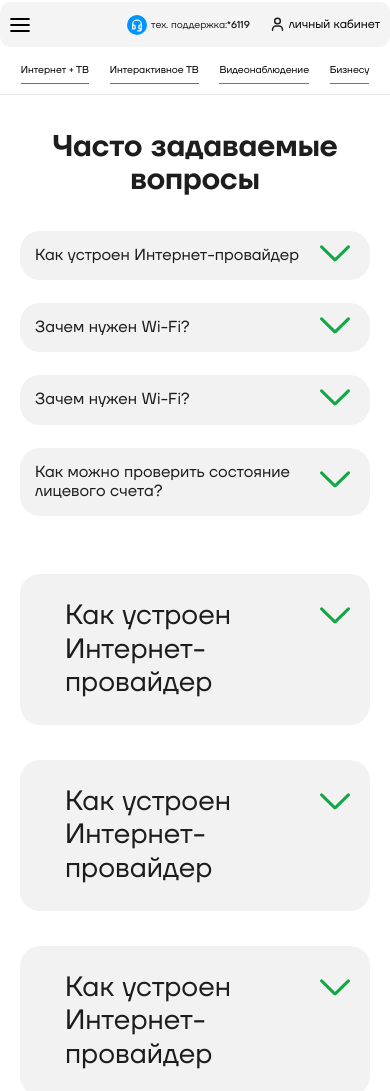
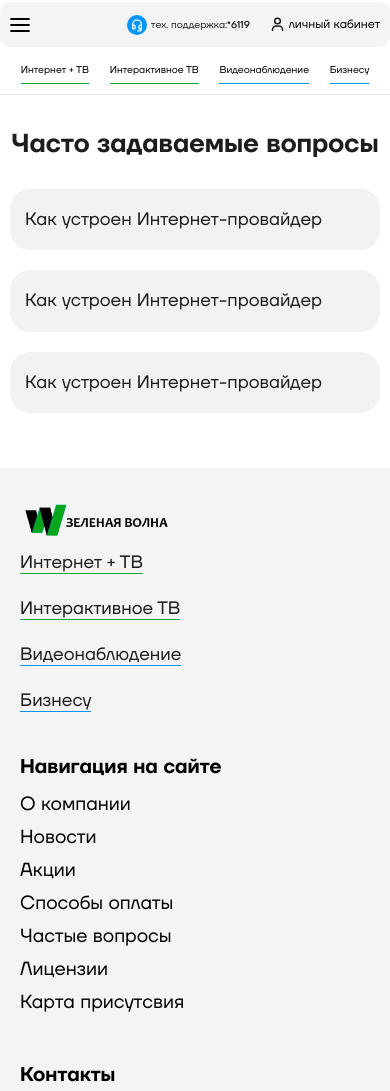
Before and after one commit to kihhmaster/GreenWave, a website: page app/questions.html in a window 390 px wide. Shown: the top 1091 px of the page. Drawn offline with nearby package versions, Linux system fonts and the light colour scheme; files that its build step writes are made by us from their sources.

Commit message:
вопросы обновил мобильную версию

```diff
--- a/app/questions.html
+++ b/app/questions.html
@@ -4,23 +4,6 @@
 <div class="section section__question">
 	<div class="container">
 		<h2 class="question__title title">Часто задаваемые вопросы</h2>
-		<details class="question__item">
-			<summary class="question__item--title">Как устроен Интернет-провайдер</summary>
-			<p class="question__item--desc">Компания "Зеленая Волна"™,  является региональным мультисервисным оператором связи на территории Тульской области. Мы оказываем услуги по подключению к глобальной сети Интернет для юридических и физических лиц, аренды каналов, проектированию и монтажу сетей связи, слаботочных систем, волоконно-оптических линий и другие виды высокотехнологичных услуг. </p>
-		</details>
-		<details class="question__item">
-			<summary class="question__item--title">Зачем нужен Wi-Fi?</summary>
-			<p class="question__item--desc">Компания "Зеленая Волна"™,  является региональным мультисервисным оператором связи на территории Тульской области. Мы оказываем услуги по подключению к глобальной сети Интернет для юридических и физических лиц, аренды каналов, проектированию и монтажу сетей связи, слаботочных систем, волоконно-оптических линий и другие виды высокотехнологичных услуг. </p>
-		</details>
-		<details class="question__item">
-			<summary class="question__item--title">Зачем нужен Wi-Fi?</summary>
-			<p class="question__item--desc">Компания "Зеленая Волна"™,  является региональным мультисервисным оператором связи на территории Тульской области. Мы оказываем услуги по подключению к глобальной сети Интернет для юридических и физических лиц, аренды каналов, проектированию и монтажу сетей связи, слаботочных систем, волоконно-оптических линий и другие виды высокотехнологичных услуг. </p>
-		</details>
-		<details class="question__item">
-			<summary class="question__item--title">Как можно проверить состояние лицевого счета?</summary>
-			<p class="question__item--desc">Компания "Зеленая Волна"™,  является региональным мультисервисным оператором связи на территории Тульской области. Мы оказываем услуги по подключению к глобальной сети Интернет для юридических и физических лиц, аренды каналов, проектированию и монтажу сетей связи, слаботочных систем, волоконно-оптических линий и другие виды высокотехнологичных услуг. </p>
-
-		</details>
 		<div class="accordion">
 			<div class="accordion__intro">
 				<h4 >Как устроен Интернет-провайдер</h4>
--- a/app/styles/sass/blocks/_accordion.sass
+++ b/app/styles/sass/blocks/_accordion.sass
@@ -76,6 +76,8 @@
 	color: #1d1d1d
 	font-size: 23px
 	font-weight: 400
+.section__question
+	margin-bottom: $gutter*2
 @keyframes rotationOpen
 	0%
 		transform-origin: 40% 15%
--- a/app/styles/sass/blocks/media.sass
+++ b/app/styles/sass/blocks/media.sass
@@ -683,6 +683,35 @@
 		align-self: center
 //`@media (max-width: 576px) { ...}
 @include media-breakpoint-down(sm)
+	.section__question
+		margin-bottom: 55px
+	.accordion__active
+		padding-bottom: 0
+		.accordion__content
+			margin-top: 10px
+			width: 100%
+			margin-left: 0
+			margin-right: 0
+			p
+				margin: 20px 10px
+				font-size: 16px
+				line-height: 1.3
+	.container
+		padding-left: 10px
+		padding-right: 10px
+	.section__question
+		padding: 0
+	.question__title
+		font-size: 26px
+		margin-bottom: 10px
+	.accordion
+		margin-top: 20px
+	.accordion__intro
+		padding: 20px 15px
+		h4
+			font-size: 18px
+		.accordion__intro__img
+			display: none
 	.entertainment__item
 		width: 100%
 		justify-content: center
@@ -844,9 +873,6 @@
 		margin-bottom: $gutter
 	.video__slider .swiper__control .swiper-button-next:after, .video__slider .swiper__control .swiper-button-prev
 		display: none
-	.section__question
-		padding-left: 10px
-		padding-right: 10px
 	.question__title
 		text-align: center
 	.question__item--title
@@ -984,9 +1010,10 @@
 		font-size: 18px
 		margin-top: 15px
 		margin-bottom: 20px
-	.container
-		padding-left: 10px
-		padding-right: 10px
+	.section
+		.container
+			padding-left: 10px
+			padding-right: 10px
 	.tariff--select summary
 		font-size: 16px
 		height: 50px
```
Also changed, not shown: app/css/app.min.css.
